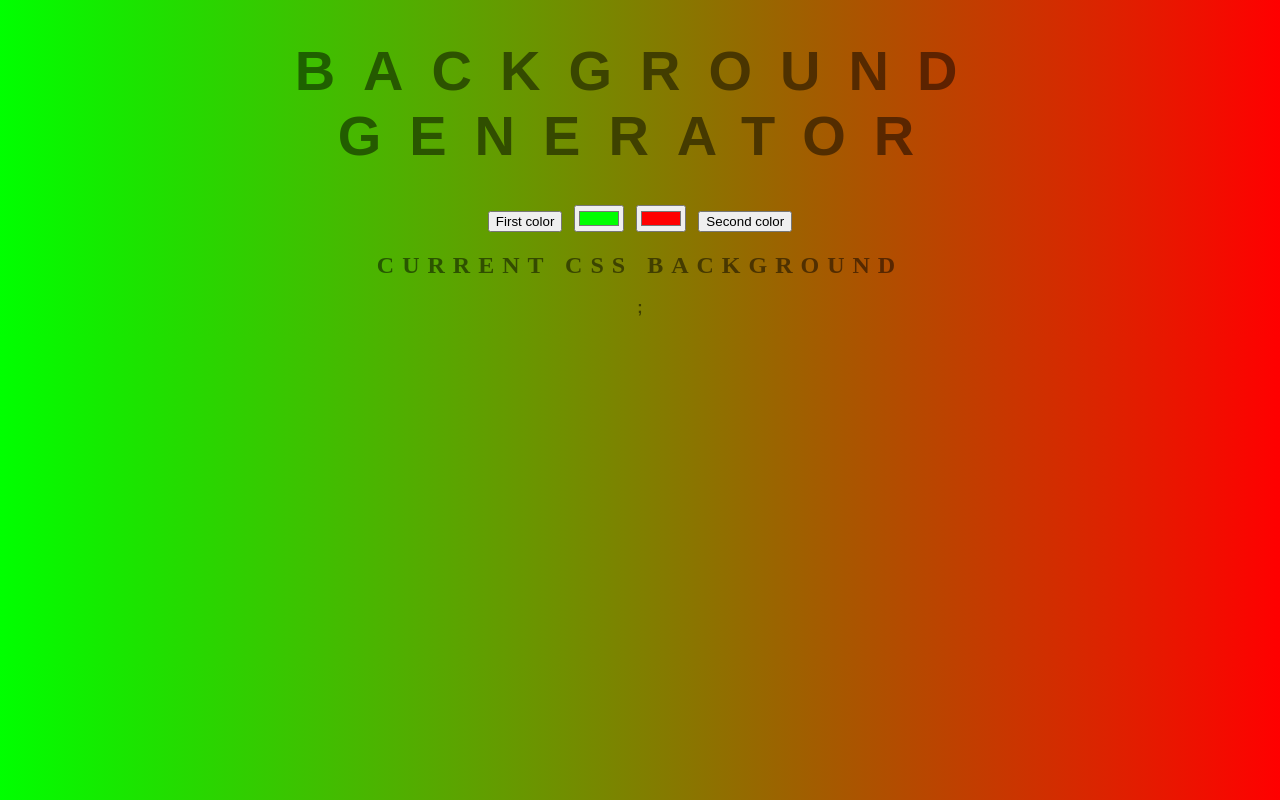
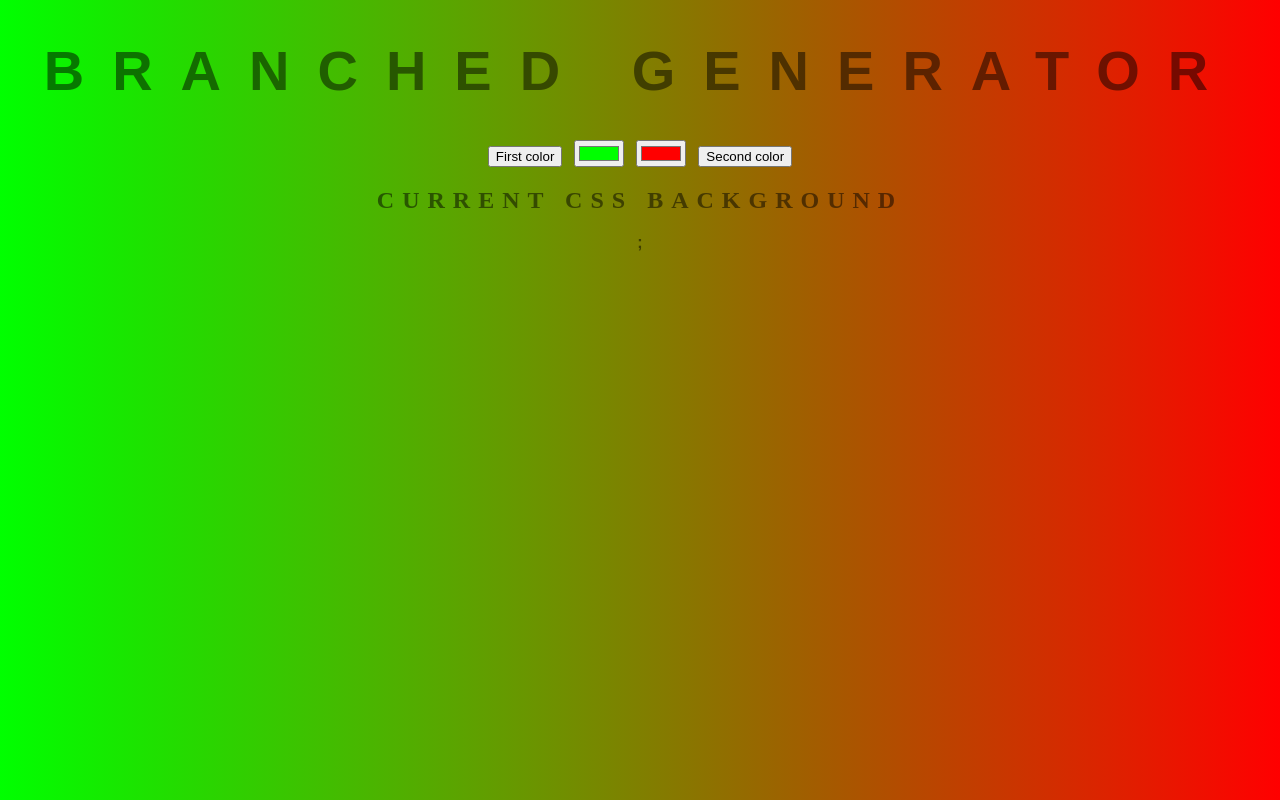
Before and after one commit to Zippa90/elokuubackground, a plain HTML site: page index.html in a window 1280 px wide. Drawn offline with Linux system fonts and the light colour scheme.

Commit message:
kokeillaan branchia

```diff
--- a/index.html
+++ b/index.html
@@ -5,7 +5,7 @@
 	<link rel="stylesheet" type="text/css" href="style.css">
 </head>
 <body id="gradient">
-	<h1>Background Generator</h1>
+	<h1>Branched Generator</h1>
 	<button id=button1>First color</button>
 	<input class="color1" type="color" name="color1" value="#00ff00">
 	<input class="color2" type="color" name="color2" value="#ff0000">
```
